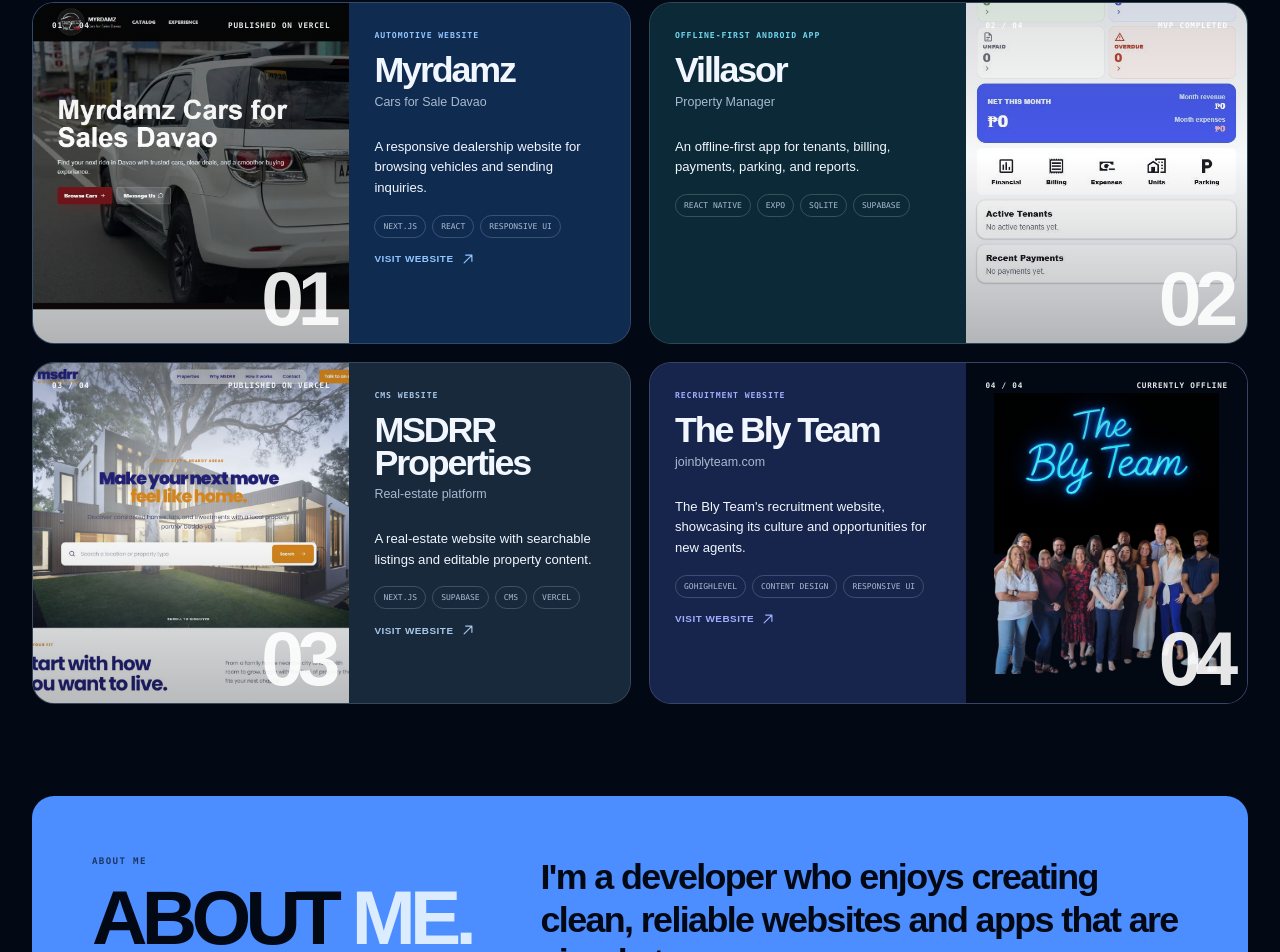
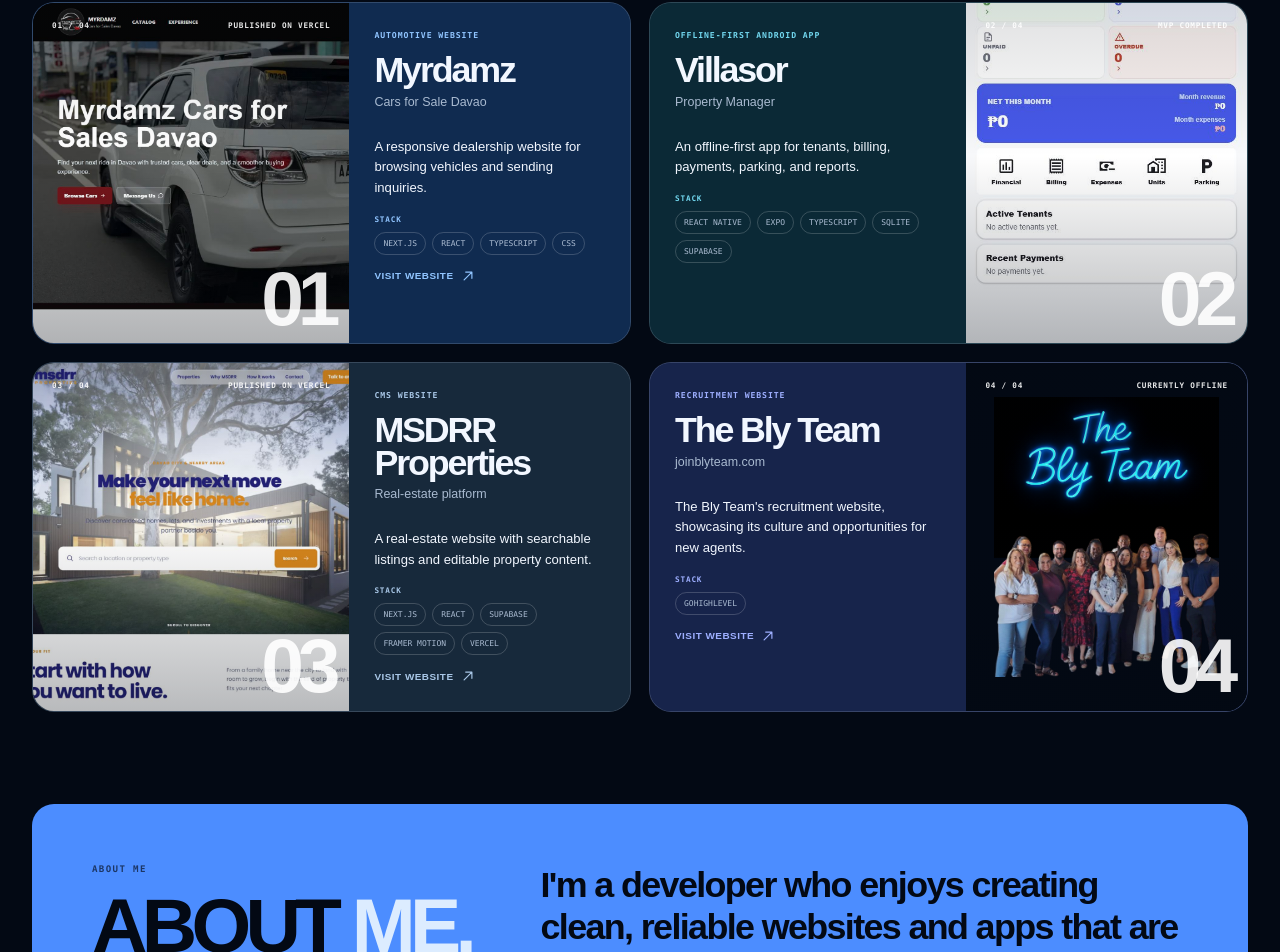
Before and after one commit to Endofson213/karl-vincent-portfolio, a Next.js app: page / in a window 1280 px wide. Shown: the part 1063-2015 px from the top of the page. Built offline with nearby package versions, Linux system fonts and the light colour scheme.

Commit message:
List technology stack for each project

```diff
--- a/app/globals.css
+++ b/app/globals.css
@@ -398,11 +398,24 @@
   line-height: 1.58;
 }
 
+.project-stack {
+  margin-top: 16px;
+}
+
+.stack-label {
+  margin: 0 0 8px;
+  color: var(--project-accent);
+  font-family: var(--mono);
+  font-size: 0.48rem;
+  font-weight: 800;
+  letter-spacing: 0.11em;
+  text-transform: uppercase;
+}
+
 .tag-list {
   display: flex;
   flex-wrap: wrap;
   gap: 6px;
-  margin-top: 16px;
 }
 
 .tag-list span {
--- a/app/page.tsx
+++ b/app/page.tsx
@@ -25,7 +25,7 @@
     summary: "A responsive dealership website for browsing vehicles and sending inquiries.",
     image: "/images/myrdamz-homepage-live.png",
     imageAlt: "MYRDAMZ Cars for Sale Davao website",
-    stack: ["Next.js", "React", "Responsive UI"],
+    stack: ["Next.js", "React", "TypeScript", "CSS"],
     url: "https://myrdamz-cars-for-sale-davao.vercel.app/",
     tone: "blue",
   },
@@ -38,7 +38,7 @@
     summary: "An offline-first app for tenants, billing, payments, parking, and reports.",
     image: "/images/villasor-dashboard.jpg",
     imageAlt: "Villasor Property Manager application dashboard",
-    stack: ["React Native", "Expo", "SQLite", "Supabase"],
+    stack: ["React Native", "Expo", "TypeScript", "SQLite", "Supabase"],
     tone: "cyan",
   },
   {
@@ -50,7 +50,7 @@
     summary: "A real-estate website with searchable listings and editable property content.",
     image: "/images/msdrr-properties.jpg",
     imageAlt: "MSDRR Properties real-estate website",
-    stack: ["Next.js", "Supabase", "CMS", "Vercel"],
+    stack: ["Next.js", "React", "Supabase", "Framer Motion", "Vercel"],
     url: "https://msdrr-properties.vercel.app/",
     tone: "steel",
   },
@@ -63,7 +63,7 @@
     summary: "The Bly Team's recruitment website, showcasing its culture and opportunities for new agents.",
     image: "/images/bly-team.png",
     imageAlt: "The Bly Team group portrait used on joinblyteam.com",
-    stack: ["GoHighLevel", "Content design", "Responsive UI"],
+    stack: ["GoHighLevel"],
     url: "https://joinblyteam.com/",
     tone: "indigo",
     fit: "contain",
@@ -130,8 +130,11 @@
 
         <div>
           <p className="project-summary">{project.summary}</p>
-          <div className="tag-list" aria-label={`${project.title} technology stack`}>
-            {project.stack.map((item) => <span key={item}>{item}</span>)}
+          <div className="project-stack">
+            <p className="stack-label">Stack</p>
+            <div className="tag-list" aria-label={`${project.title} technology stack`}>
+              {project.stack.map((item) => <span key={item}>{item}</span>)}
+            </div>
           </div>
           {project.url && (
             <span className="project-visit">Visit website <ArrowUpRight /></span>
```
